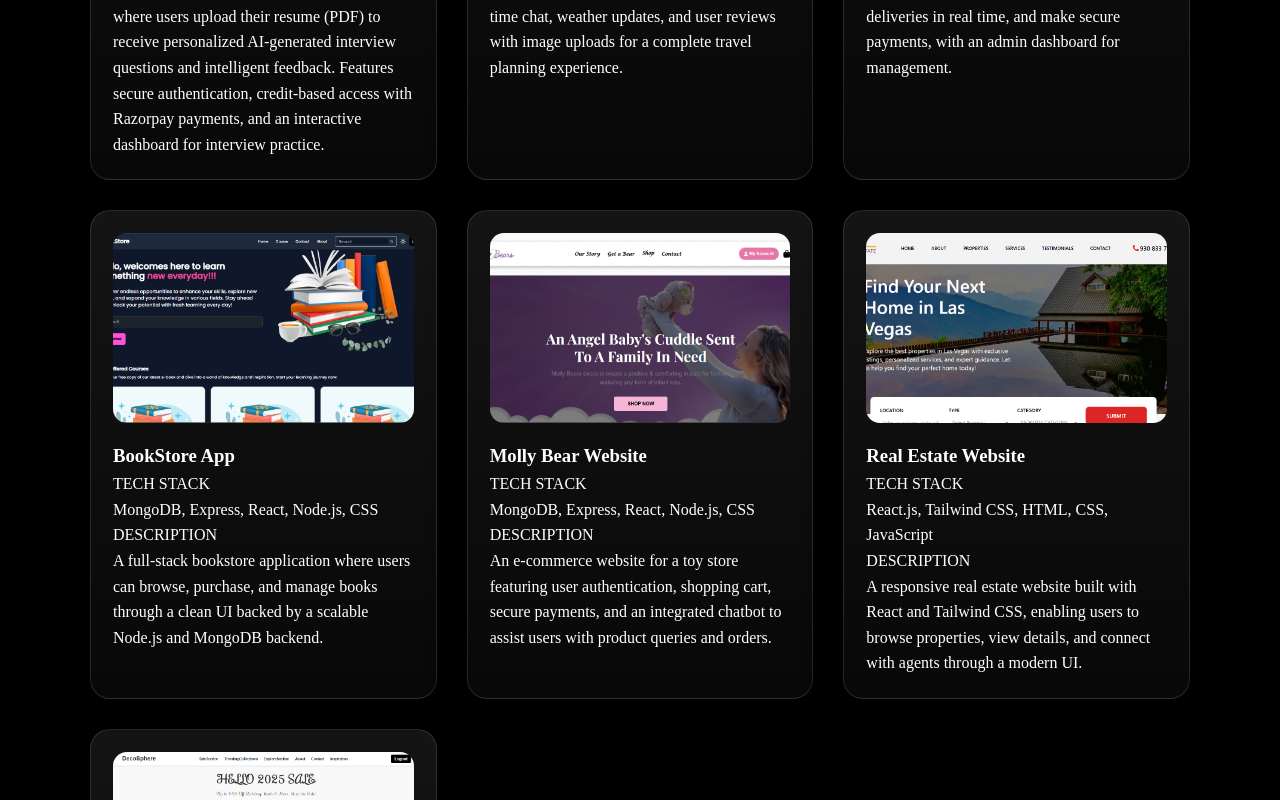
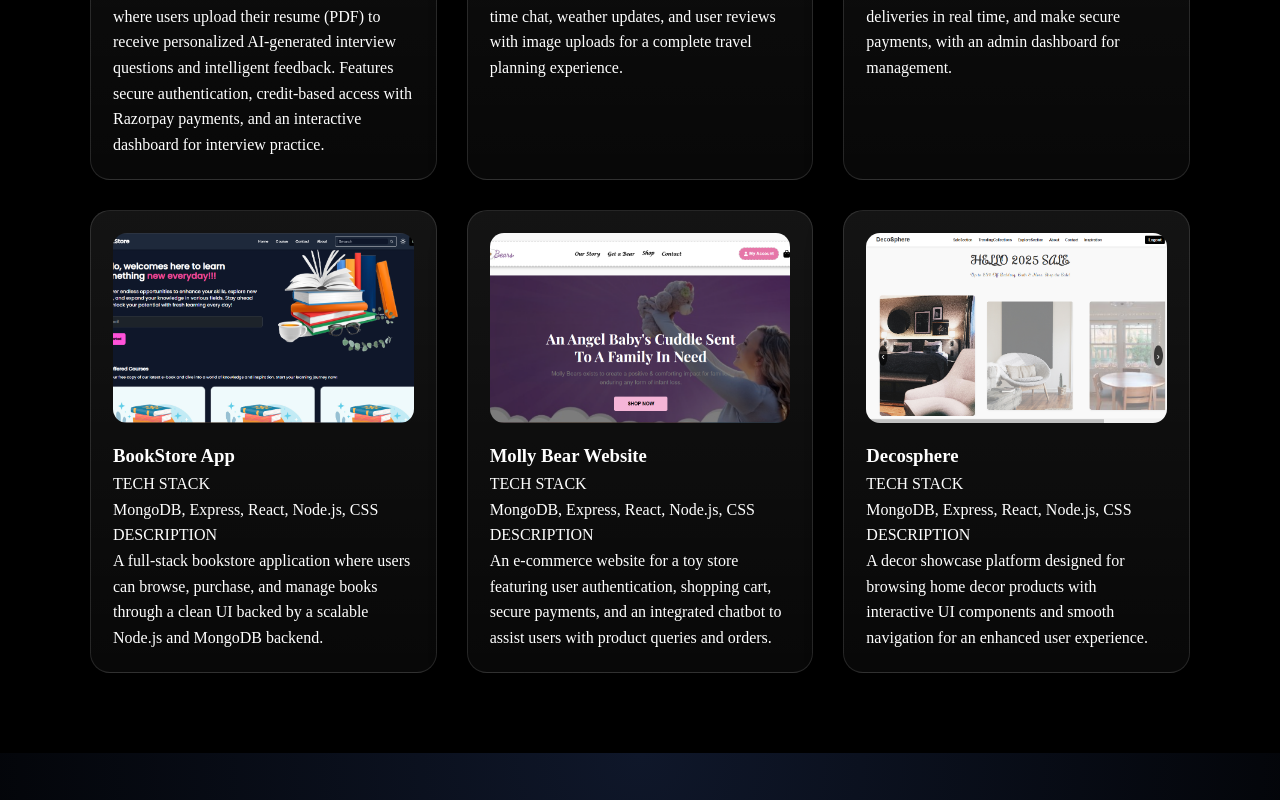
Before and after one commit to renukapangamgithub/Portfolio_, a React (Vite) app: page / in a window 1280 px wide. Shown: the part 2000-2800 px from the top of the page. Built offline with nearby package versions, Linux system fonts and the light colour scheme.

Commit message:
Added InterviewIQ.AI project

```diff
--- a/src/assets/ProjectData.js
+++ b/src/assets/ProjectData.js
@@ -78,16 +78,6 @@ const projectsData = [
     image: mollyBearImage,
   },
   {
-    title: "Real Estate Website",
-    description:
-      "A responsive real estate website built with React and Tailwind CSS, enabling users to browse properties, view details, and connect with agents through a modern UI.",
-    progress: 100,
-    technologies: ["React.js", "Tailwind CSS", "HTML", "CSS", "JavaScript"],
-    demoLink: "https://real-estate-a808dd.netlify.app",
-    github: "https://github.com/renukapangamgithub/Real-Estate-website",
-    image: realEstateImage,
-  },
-  {
     title: "Decosphere",
     description:
       "A decor showcase platform designed for browsing home decor products with interactive UI components and smooth navigation for an enhanced user experience.",
```
